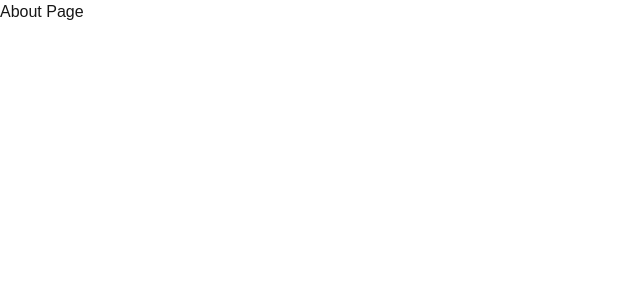
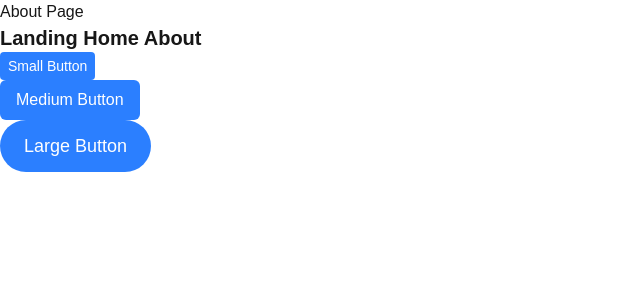
Before and after one commit to Depaytez/alx-project-0x02-setup, a Next.js app in the folder alx-project-0x02/: page /about in a window 1280 px wide. Shown: the top 300 px of the page, without its empty margins (0-640 px from the left). Built offline with nearby package versions, Linux system fonts and the light colour scheme.

Commit message:
Created reuseable button component and reused it

```diff
--- a/alx-project-0x02/components/common/Button.tsx
+++ b/alx-project-0x02/components/common/Button.tsx
@@ -1,7 +1,26 @@
-const Button: React.FC = () => {
+import { ButtonProps } from "@/interfaces"
+
+const Button: React.FC<ButtonProps> = ({children, size = 'medium', shape = 'rounded-md'}) => {
+ const sizeClasses = {
+  small: 'px-2 py-1 text-sm',
+  medium: 'px-4 py-2 text-base',
+  large: 'px-6 py-3 text-lg'
+ }
+
+ const shapeClasses = {
+  'rounded-sm': 'rounded-sm',
+  'rounded-md': 'rounded-md',
+  'rounded-full': 'rounded-full'
+ }
  return(
   <div>
-   <button> </button>
+   <button
+    className = {`bg-blue-500 text-white ${sizeClasses[size]} ${shapeClasses[shape]} hover:bg-blue-600`}
+   >
+    {children}
+   </button>
   </div>
- )
-}
+ );
+};
+
+export default Button
--- a/alx-project-0x02/interfaces/index.ts
+++ b/alx-project-0x02/interfaces/index.ts
@@ -19,7 +19,8 @@
  id: string;
 }
 
-// export interface ButtonProps {
-//  size?: string;
-//  style:
-// }
+export interface ButtonProps {
+ children: React.ReactNode;
+ size?: 'small' | 'medium' | 'large';
+ shape?: 'rounded-sm' | 'rounded-md' | 'rounded-full';
+}
--- a/alx-project-0x02/pages/about.tsx
+++ b/alx-project-0x02/pages/about.tsx
@@ -1,7 +1,15 @@
+import React from "react";
+import Button from "@/components/common/Button";
+import Header from '@/components/layout/Header';
+
 const About: React.FC = () => {
  return(
   <div>
    <h1>About Page</h1>
+   <Header />
+   <Button size="small" shape="rounded-sm">Small Button</Button>
+   <Button size="medium" shape="rounded-md">Medium Button</Button>
+   <Button size="large" shape="rounded-full">Large Button</Button>
   </div>
  );
 };
--- a/alx-project-0x02/pages/home.tsx
+++ b/alx-project-0x02/pages/home.tsx
@@ -3,6 +3,7 @@
 import PostModal from '@/components/common/PostModal';
 import { useState } from 'react';
 import { PostData } from '@/interfaces';
+import Header from '@/components/layout/Header';
 
 const Home: React.FC = () => {
  const [posts, updatePosts] = useState<PostData[]>([]); // Declare a state variable
@@ -16,6 +17,7 @@
  return(
   <div>
    <h1>Home Page</h1>
+   <Header />
    <Card title='Tayos Villa' content='Two Bedroom Luxury apartment' />
    <Card title='Depaytez Villa' content='Eight Bedroom Luxury apartment' />
    <div>
```
